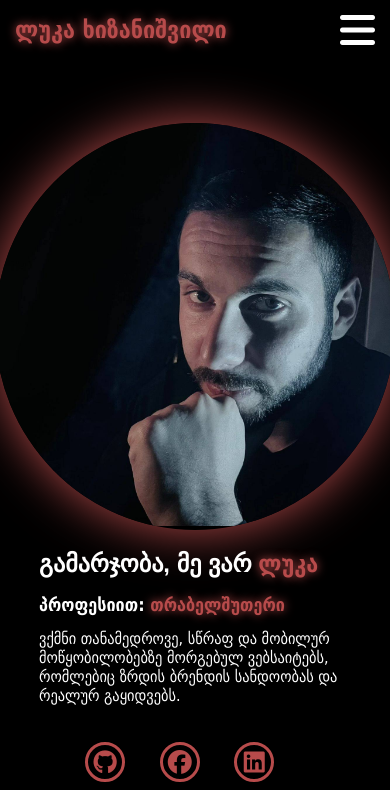
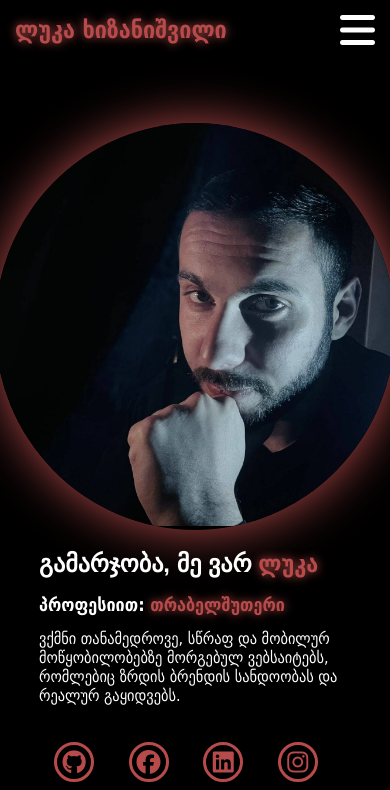
Before and after one commit to Lukakhizanishvili/porfolio, a plain HTML site: page index.html in a window 390 px wide. Shown: the top 790 px of the page. Drawn offline with nearby package versions, Linux system fonts and the light colour scheme.

Commit message:
fix some bug

```diff
--- a/style-en.css
+++ b/style-en.css
@@ -698,9 +698,9 @@ footer .text span a:hover{
     margin-left: 10%;
     margin-top: 10%;
 }
-.btn{
+/* .btn{
    margin-left: 20%;
-}
+} */
 .typewrite label{
     font-size: 25px;
 }
@@ -831,7 +831,9 @@ footer .text span a:hover{
 
 
 @media(max-width:400px){
-
+    .social-links {
+        margin-left: 0;
+    }
     .about .left img{
         height: 20vh;
     }
--- a/style.css
+++ b/style.css
@@ -698,9 +698,9 @@ footer .text span a:hover{
     margin-left: 10%;
     margin-top: 10%;
 }
-.btn{
+/* .btn{
    margin-left: 20%;
-}
+} */
 .typewrite label{
     font-size: 25px;
 }
@@ -831,7 +831,9 @@ footer .text span a:hover{
 
 
 @media(max-width:400px){
-
+    .social-links {
+        margin-left: 0;
+    }
     .about .left img{
         height: 20vh;
     }
```
